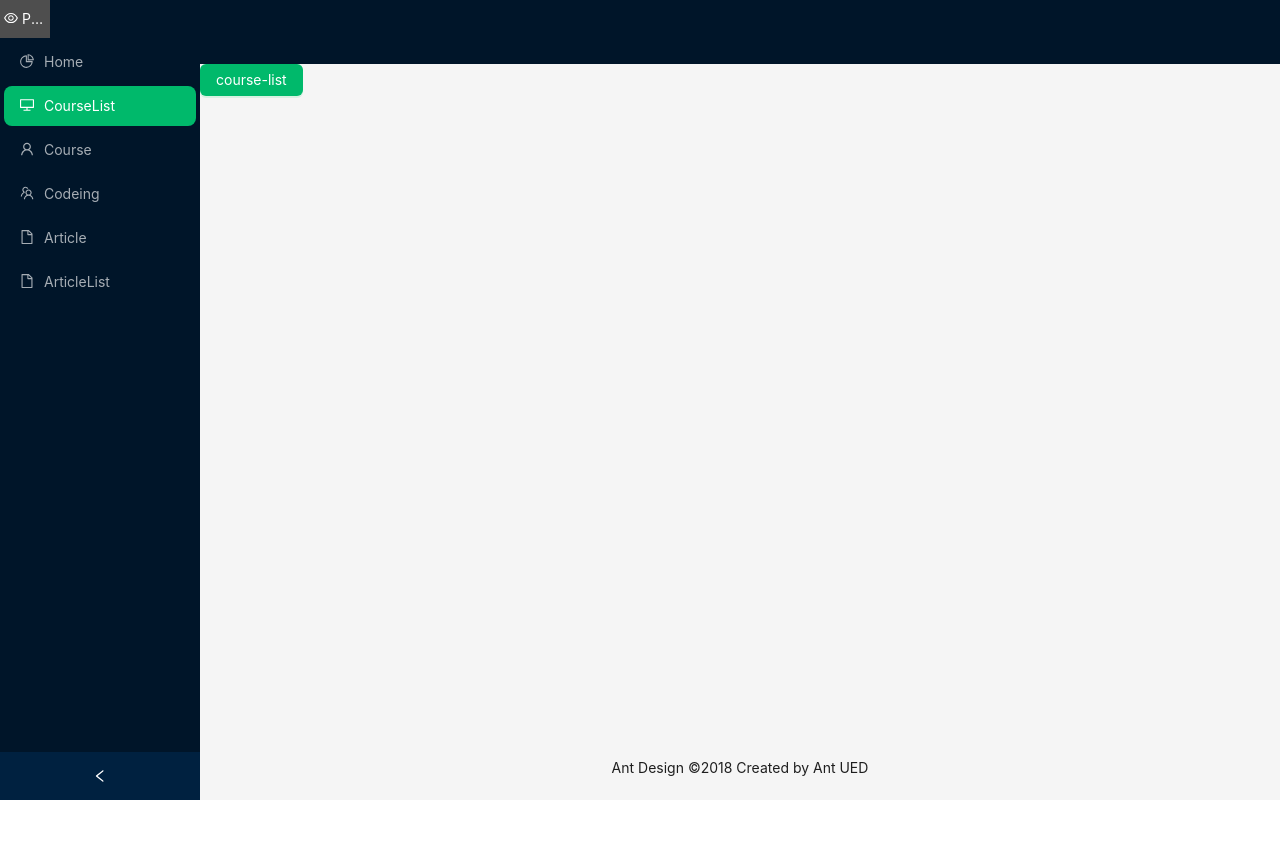
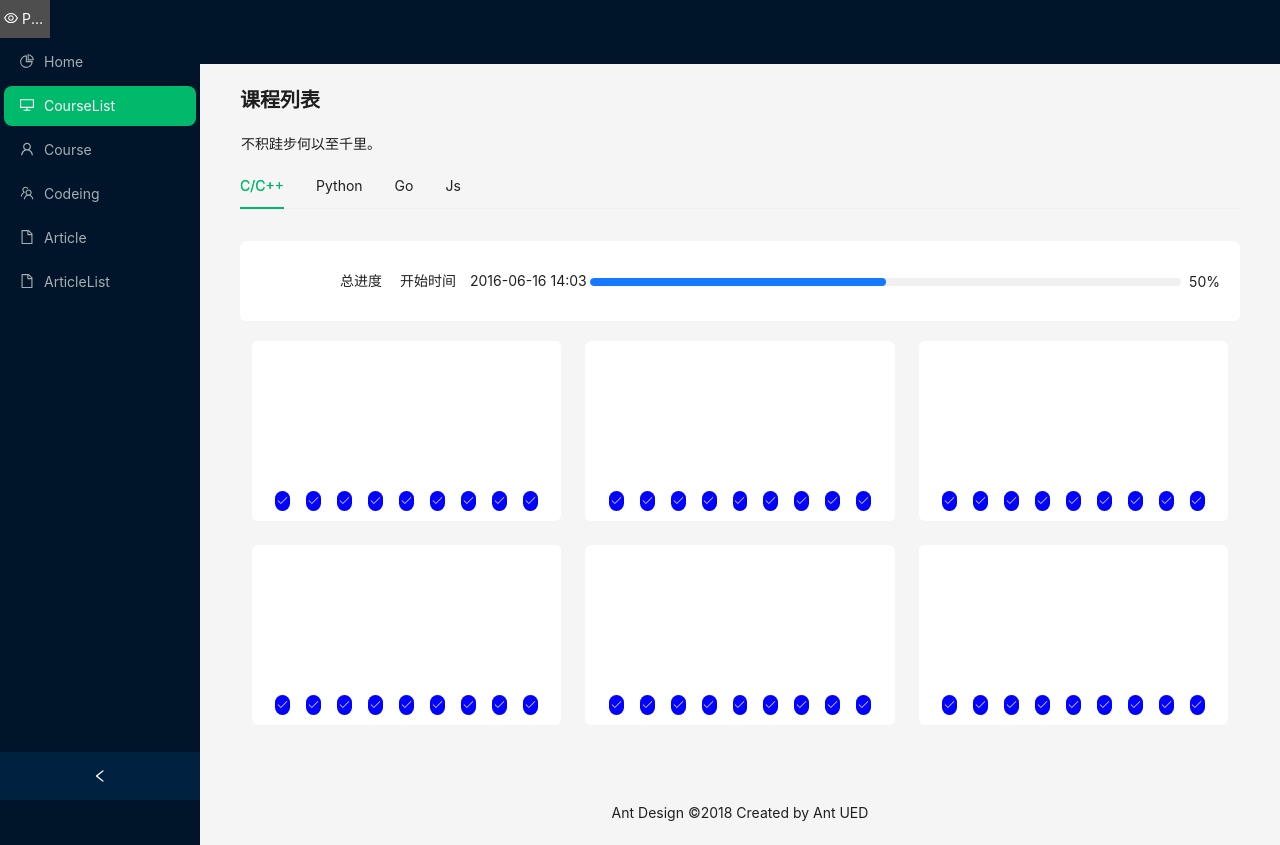
Before and after one commit to Zhangbokai614/course-management, a React (Create React App) app: page / in a window 1280 px wide. Both pictures are taken after a click on the item "CourseList". Before the commit the page ends 800 px from the top, so only its background shows below. Built offline with nearby package versions, Linux system fonts and the light colour scheme; grey boxes are pictures that could not be loaded.

Commit message:
update: add course listing page

```diff
--- /dev/null
+++ b/src/pages/course-list/components/LearningProgress/index.jsx
@@ -0,0 +1,42 @@
+import React from "react"
+import { ProCard } from "@ant-design/pro-components"
+import { Progress } from "antd"
+import { createFromIconfontCN } from "@ant-design/icons"
+const IconFont = createFromIconfontCN({
+  scriptUrl: [
+    "//at.alicdn.com/t/font_1788044_0dwu4guekcwr.js",
+    // icon-javascript, icon-java, icon-shoppingcart (overrided)
+    "//at.alicdn.com/t/font_1788592_a5xf2bdic3u.js", // icon-shoppingcart, icon-python
+  ],
+})
+// import styles from './index.less';
+
+const LearningProgress = () => (
+  <ProCard
+    direction="row"
+    ghost
+    layout="center"
+    style={{ height: 80, background: "white", marginBottom: 20 }}
+  >
+    <ProCard ghost colSpan="10%">
+      <IconFont
+        type="icon-python"
+        style={{ paddingLeft: 40, fontSize: "60px", color: "#08c" }}
+      />
+    </ProCard>
+    <ProCard ghost colSpan="6%">
+      <div>总进度</div>
+    </ProCard>
+    <ProCard ghost colSpan="7%">
+      <div>开始时间</div>
+    </ProCard>
+    <ProCard ghost colSpan="12%">
+      <div>2016-06-16 14:03</div>
+    </ProCard>
+    <ProCard ghost colSpan="65%" style={{ paddingRight: 20 }}>
+      <Progress percent={50} />
+    </ProCard>
+  </ProCard>
+)
+
+export default LearningProgress
--- /dev/null
+++ b/src/pages/course-list/components/StudyCards/index.css
@@ -0,0 +1,33 @@
+.selectCards {
+    display: flex;
+    flex-direction: row;
+    width: 100%;
+}
+
+.selected {
+    width: 20px;
+    height: 20px;
+    margin-left: 8px;
+    margin-right: 8px;
+    /* border: solid; */
+    /* border-width: 2px; */
+    border-radius: 50px;
+    /* border-color: #BFBFBF; */
+    background: blue;
+    background-image: url('./check.svg');
+    background-position: center center;
+    background-repeat: no-repeat;
+    background-size: 75%;
+}
+
+.unselected {
+    width: 20px;
+    height: 20px;
+    margin-left: 8px;
+    margin-right: 8px;
+    /* border: solid; */
+    /* border-width: 2px; */
+    border-radius: 50px;
+    /* border-color:#BFBFBF; */
+    background: #BFBFBF;
+}
--- /dev/null
+++ b/src/pages/course-list/components/StudyCards/index.jsx
@@ -0,0 +1,48 @@
+import React from "react"
+import { ProCard } from "@ant-design/pro-components"
+import "./index.css"
+
+const cards = (
+  <ProCard
+    ghost
+    direction="column"
+    layout="center"
+    colSpan={8}
+    style={{ height: 180, background: "white", marginBottom: 24 }}
+  >
+    <ProCard ghost style={{ height: 140 }} />
+    <ProCard
+      ghost
+      direction="row"
+      layout="center"
+      split="vertical"
+      colSpan="90%"
+      style={{ height: 40 }}
+    >
+      <div className={"selectCards"}>
+        <div className={"selected"}></div>
+        <div className={"selected"}></div>
+        <div className={"selected"}></div>
+        <div className={"selected"}></div>
+        <div className={"selected"}></div>
+        <div className={"selected"}></div>
+        <div className={"selected"}></div>
+        <div className={"selected"}></div>
+        <div className={"selected"}></div>
+      </div>
+    </ProCard>
+  </ProCard>
+)
+
+const StudyCards = () => (
+  <ProCard ghost wrap gutter={24}>
+    {cards}
+    {cards}
+    {cards}
+    {cards}
+    {cards}
+    {cards}
+  </ProCard>
+)
+
+export default StudyCards
--- a/src/pages/course-list/index.jsx
+++ b/src/pages/course-list/index.jsx
@@ -1,11 +1,49 @@
-import React from 'react';
-import { Button } from 'antd';
-import 'antd/dist/reset.css';
+import React from "react"
+import { PageContainer, ProCard } from "@ant-design/pro-components"
+import { Descriptions } from "antd"
+import LearningProgress from "./components/LearningProgress"
+import StudyCards from "./components/StudyCards"
 
-const CourseListPage = () => (
-    <div className="App">
-      <Button  type="primary">course-list</Button>
-    </div>
-);
+const ArticlePage = () => (
+  <>
+    <PageContainer
+      fixedHeader
+      header={{
+        title: "课程列表",
+      }}
+      content={
+        <Descriptions>
+          <Descriptions.Item>不积跬步何以至千里。</Descriptions.Item>
+        </Descriptions>
+      }
+      onTabChange={(e) => {
+        console.log(e)
+      }}
+      tabList={[
+        {
+          tab: "C/C++",
+          key: "C/C++",
+        },
+        {
+          tab: "Python",
+          key: "Python",
+        },
+        {
+          tab: "Go",
+          key: "Go",
+        },
+        {
+          tab: "Js",
+          key: "Js",
+        },
+      ]}
+    >
+      <ProCard direction="column" ghost gutter={[24]}>
+        <LearningProgress></LearningProgress>
+        <StudyCards></StudyCards>
+      </ProCard>
+    </PageContainer>
+  </>
+)
 
-export default CourseListPage;
+export default ArticlePage
```
Also changed, not shown: src/pages/course-list/components/LearningProgress/index.css (added), src/pages/course-list/components/StudyCards/check.svg (added).
